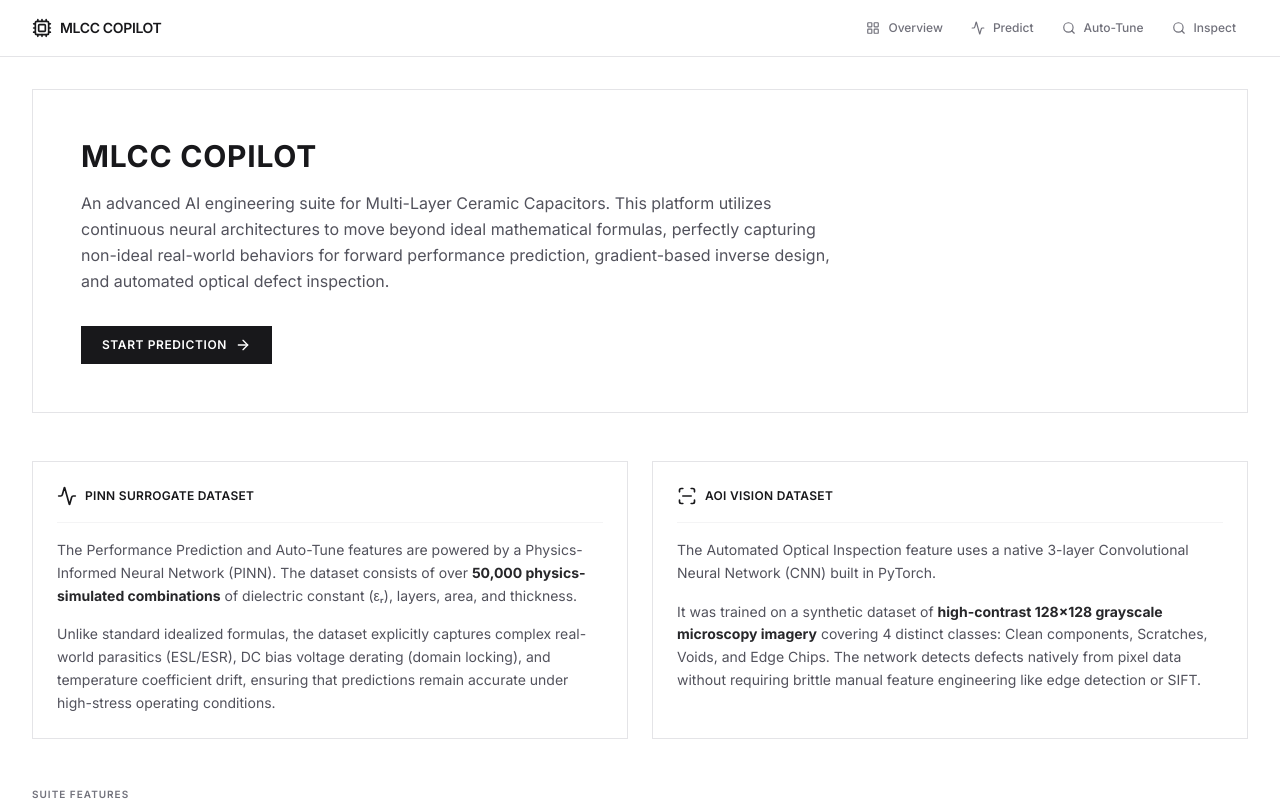
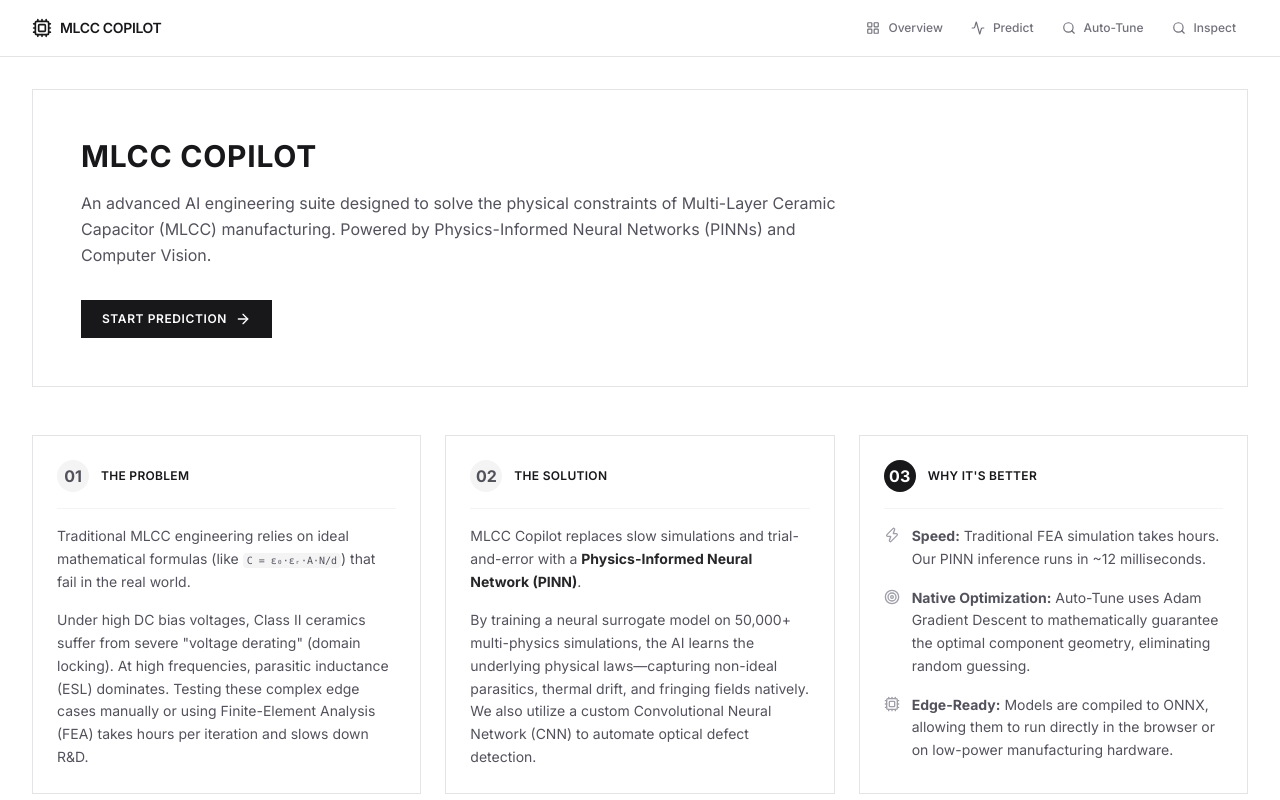
Before and after one commit to Sejpal-Raghav/mlcc-copilot, a Next.js app in the folder app/: page / in a window 1280 px wide. Shown: the top 800 px of the page. Built offline with nearby package versions, Linux system fonts and the light colour scheme.

Commit message:
update overview page

```diff
--- a/app/app/page.tsx
+++ b/app/app/page.tsx
@@ -1,15 +1,15 @@
 import Link from "next/link";
-import { Activity, Search, ScanLine, ArrowRight } from "lucide-react";
+import { Activity, Search, ScanLine, ArrowRight, Zap, Target, Cpu } from "lucide-react";
 
 export default function HomePage() {
   return (
-    <div className="flex flex-col gap-12">
+    <div className="flex flex-col gap-12 pb-12">
       {/* Hero Section */}
       <section className="bg-white border border-zinc-200 p-8 md:p-12">
         <div className="max-w-3xl">
           <h1 className="text-3xl font-bold text-zinc-900 mb-4 uppercase tracking-wide">MLCC Copilot</h1>
           <p className="text-base text-zinc-600 leading-relaxed mb-8">
-            An advanced AI engineering suite for Multi-Layer Ceramic Capacitors. This platform utilizes continuous neural architectures to move beyond ideal mathematical formulas, perfectly capturing non-ideal real-world behaviors for forward performance prediction, gradient-based inverse design, and automated optical defect inspection.
+            An advanced AI engineering suite designed to solve the physical constraints of Multi-Layer Ceramic Capacitor (MLCC) manufacturing. Powered by Physics-Informed Neural Networks (PINNs) and Computer Vision.
           </p>
           <div className="flex flex-wrap gap-4">
             <Link href="/predict" className="inline-flex items-center gap-2 py-2.5 px-5 border border-zinc-900 text-xs font-semibold text-white bg-zinc-900 hover:bg-zinc-800 transition-colors uppercase tracking-wider">
@@ -19,32 +19,62 @@
         </div>
       </section>
 
-      {/* Dataset & Methodology */}
-      <section className="grid grid-cols-1 md:grid-cols-2 gap-6">
-        <div className="bg-white border border-zinc-200 p-6">
-          <div className="flex items-center gap-2 mb-4 border-b border-zinc-100 pb-4">
-            <Activity className="w-5 h-5 text-zinc-900" />
-            <h2 className="text-xs font-semibold text-zinc-900 uppercase tracking-wide">PINN Surrogate Dataset</h2>
+      {/* The Problem / Solution / Advantage */}
+      <section className="grid grid-cols-1 md:grid-cols-3 gap-6" id="architecture">
+        {/* The Problem */}
+        <div className="bg-white border border-zinc-200 p-6 flex flex-col">
+          <div className="flex items-center gap-3 mb-4 border-b border-zinc-100 pb-4">
+            <div className="w-8 h-8 rounded-full bg-zinc-100 flex items-center justify-center flex-shrink-0">
+              <span className="text-zinc-600 font-bold font-mono">01</span>
+            </div>
+            <h2 className="text-xs font-semibold text-zinc-900 uppercase tracking-wide">The Problem</h2>
           </div>
           <p className="text-sm text-zinc-600 leading-relaxed">
-            The Performance Prediction and Auto-Tune features are powered by a Physics-Informed Neural Network (PINN). The dataset consists of over <strong className="text-zinc-800">50,000 physics-simulated combinations</strong> of dielectric constant (εᵣ), layers, area, and thickness.
+            Traditional MLCC engineering relies on ideal mathematical formulas (like <code className="text-[10px] bg-zinc-100 px-1 py-0.5 rounded">C = ε₀·εᵣ·A·N/d</code>) that fail in the real world.
           </p>
           <p className="text-sm text-zinc-600 leading-relaxed mt-4">
-            Unlike standard idealized formulas, the dataset explicitly captures complex real-world parasitics (ESL/ESR), DC bias voltage derating (domain locking), and temperature coefficient drift, ensuring that predictions remain accurate under high-stress operating conditions.
+            Under high DC bias voltages, Class II ceramics suffer from severe "voltage derating" (domain locking). At high frequencies, parasitic inductance (ESL) dominates. Testing these complex edge cases manually or using Finite-Element Analysis (FEA) takes hours per iteration and slows down R&D.
           </p>
         </div>
 
-        <div className="bg-white border border-zinc-200 p-6">
-          <div className="flex items-center gap-2 mb-4 border-b border-zinc-100 pb-4">
-            <ScanLine className="w-5 h-5 text-zinc-900" />
-            <h2 className="text-xs font-semibold text-zinc-900 uppercase tracking-wide">AOI Vision Dataset</h2>
+        {/* The Solution */}
+        <div className="bg-white border border-zinc-200 p-6 flex flex-col">
+          <div className="flex items-center gap-3 mb-4 border-b border-zinc-100 pb-4">
+            <div className="w-8 h-8 rounded-full bg-zinc-100 flex items-center justify-center flex-shrink-0">
+              <span className="text-zinc-600 font-bold font-mono">02</span>
+            </div>
+            <h2 className="text-xs font-semibold text-zinc-900 uppercase tracking-wide">The Solution</h2>
           </div>
           <p className="text-sm text-zinc-600 leading-relaxed">
-            The Automated Optical Inspection feature uses a native 3-layer Convolutional Neural Network (CNN) built in PyTorch.
+            MLCC Copilot replaces slow simulations and trial-and-error with a <strong className="text-zinc-800">Physics-Informed Neural Network (PINN)</strong>.
           </p>
           <p className="text-sm text-zinc-600 leading-relaxed mt-4">
-            It was trained on a synthetic dataset of <strong className="text-zinc-800">high-contrast 128x128 grayscale microscopy imagery</strong> covering 4 distinct classes: Clean components, Scratches, Voids, and Edge Chips. The network detects defects natively from pixel data without requiring brittle manual feature engineering like edge detection or SIFT.
+            By training a neural surrogate model on 50,000+ multi-physics simulations, the AI learns the underlying physical laws—capturing non-ideal parasitics, thermal drift, and fringing fields natively. We also utilize a custom Convolutional Neural Network (CNN) to automate optical defect detection.
           </p>
+        </div>
+
+        {/* The Advantage */}
+        <div className="bg-white border border-zinc-200 p-6 flex flex-col">
+          <div className="flex items-center gap-3 mb-4 border-b border-zinc-100 pb-4">
+            <div className="w-8 h-8 rounded-full bg-zinc-900 flex items-center justify-center flex-shrink-0">
+              <span className="text-white font-bold font-mono">03</span>
+            </div>
+            <h2 className="text-xs font-semibold text-zinc-900 uppercase tracking-wide">Why It's Better</h2>
+          </div>
+          <ul className="text-sm text-zinc-600 leading-relaxed space-y-4">
+            <li className="flex gap-3">
+              <Zap className="w-4 h-4 text-zinc-400 flex-shrink-0 mt-0.5" />
+              <span><strong>Speed:</strong> Traditional FEA simulation takes hours. Our PINN inference runs in ~12 milliseconds.</span>
+            </li>
+            <li className="flex gap-3">
+              <Target className="w-4 h-4 text-zinc-400 flex-shrink-0 mt-0.5" />
+              <span><strong>Native Optimization:</strong> Auto-Tune uses Adam Gradient Descent to mathematically guarantee the optimal component geometry, eliminating random guessing.</span>
+            </li>
+            <li className="flex gap-3">
+              <Cpu className="w-4 h-4 text-zinc-400 flex-shrink-0 mt-0.5" />
+              <span><strong>Edge-Ready:</strong> Models are compiled to ONNX, allowing them to run directly in the browser or on low-power manufacturing hardware.</span>
+            </li>
+          </ul>
         </div>
       </section>
 
```
